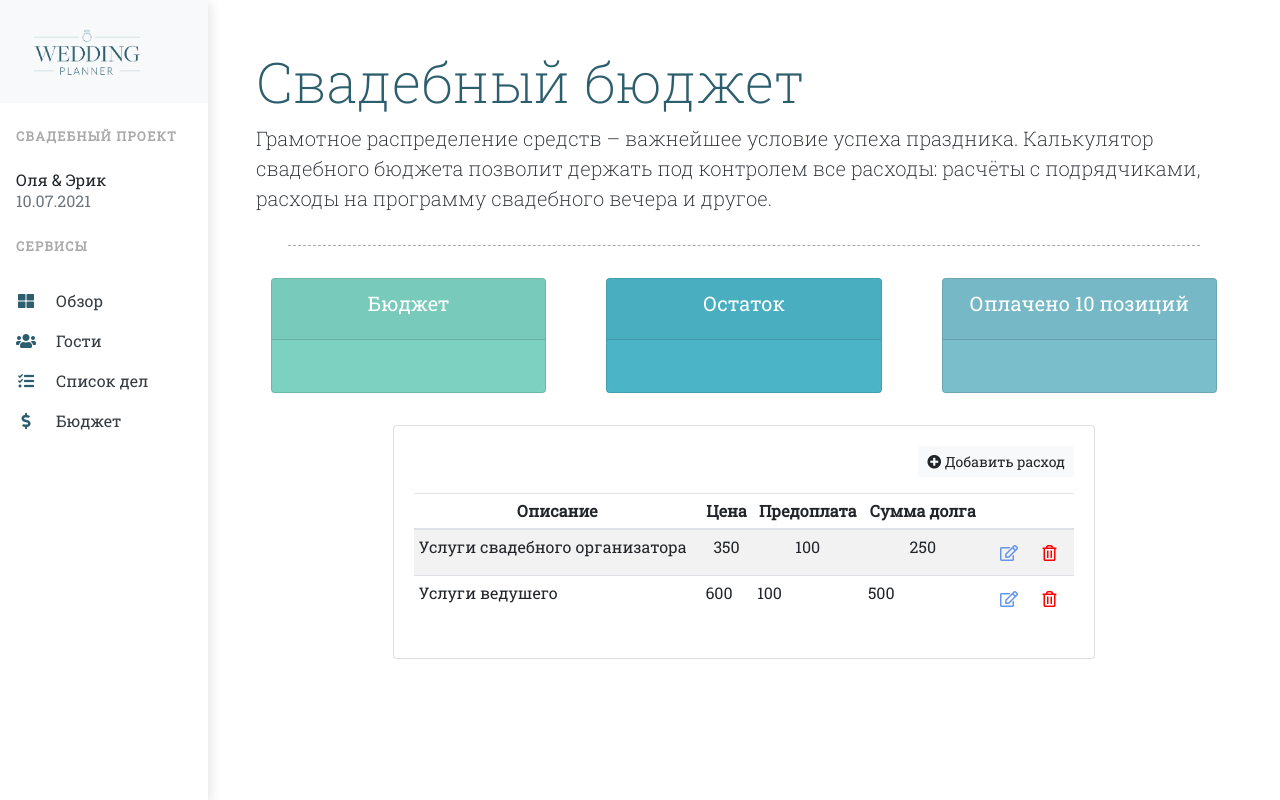
After one commit to OlyaHudoleeva/wedding_planning, a Django app: page /budget in a window 1280 px wide. The commit adds this page. Run offline with Django 3.2, Linux system fonts and the light colour scheme; some libraries are stand-ins or nearby versions.

Commit message:
Добавлен шаблон для страницы Бюджет

```diff
--- /dev/null
+++ b/main/static/main/css/budget.css
@@ -0,0 +1,11 @@
+#total-budget {
+    background-color: #7CD1C0;
+}
+
+#budget-left {
+    background-color: #4cb4c7;
+}
+
+#paid-transactions {
+    background-color: #7abecc;
+}
--- /dev/null
+++ b/main/templates/main/budget.html
@@ -0,0 +1,161 @@
+{% extends 'main/services.html' %}
+{% load static %}
+
+{% block styles %}
+    {#    <link rel="stylesheet" href="https://cdnjs.cloudflare.com/ajax/libs/materialize/1.0.0/css/materialize.min.css">#}
+    <link rel="stylesheet" href="{% static 'main/css/budget.css' %}">
+{% endblock %}
+
+{% block title %}Online Wedding Planner | Бюджет{% endblock %}
+{% block page-name %}Свадебный бюджет{% endblock %}
+{% block page-description %}Грамотное распределение средств – важнейшее условие успеха праздника. Калькулятор
+    свадебного бюджета позволит держать под контролем все расходы: расчёты с подрядчиками, расходы на программу
+    свадебного вечера и другое.{% endblock %}
+
+{% block content %}
+
+    {#    <section class="container">#}
+    {#    <div class="row">#}
+    {##}
+    {#        <div class="col 14">#}
+    {#            <div class="card-panel">#}
+    {#                <h6>Total</h6>#}
+    {#                <h2>$10000</h2>#}
+    {#            </div>#}
+    {#        </div>#}
+    {#    </div>#}
+    {#    </section>#}
+
+    <div class="row mb-3">
+        <div class="col">
+            <div class="col-md">
+                <div class="card text-center text-white  mb-3" id="total-budget">
+                    <div class="card-header">
+                        <h5 class="card-title">Бюджет</h5>
+                    </div>
+                    <div class="card-body">
+                        <h3 class="card-title"></h3>
+                    </div>
+                </div>
+            </div>
+        </div>
+
+        <div class="col">
+            <div class="col-md">
+                <div class="card text-center text-white  mb-3" id="budget-left">
+                    <div class="card-header">
+                        <h5 class="card-title">Остаток</h5>
+                    </div>
+                    <div class="card-body">
+                        <h3 class="card-title"></h3>
+                    </div>
+                </div>
+            </div>
+        </div>
+
+        <div class="col">
+            <div class="col-md">
+                <div class="card text-center text-white  mb-3" id="paid-transactions">
+                    <div class="card-header">
+                        <h5 class="card-title">Оплачено 10 позиций</h5>
+                    </div>
+                    <div class="card-body">
+                        <h3 class="card-title"></h3>
+                    </div>
+                </div>
+            </div>
+        </div>
+    </div>
+
+    {#    <div class="row ">#}
+    {#        <a class="btn btn-light btn-sm" href="">Добавить расход</a>#}
+    {#    </div>#}
+
+    {#    <ul>#}
+    {#        <li>#}
+    {#            <div class="card card-body">#}
+    {#                <div class="col-md-3">#}
+    {#                    <span class="expanse-description">Описание</span>#}
+    {#                </div>#}
+    {##}
+    {#                <div class="col-md-3">#}
+    {#                    <span class="expanse-description">Цена</span>#}
+    {#                </div>#}
+    {##}
+    {#                <div class="col-md-2">#}
+    {#                    <span class="expanse-description">Предоплата</span>#}
+    {#                </div>#}
+    {##}
+    {#                <div class="col-md-2">#}
+    {#                    <span class="expanse-description">Сумма долга</span>#}
+    {#                </div>#}
+    {#            </div>#}
+    {#        </li>#}
+    {#    </ul>#}
+
+
+
+    <div class="col-md-10 mx-auto w-75">
+        <div class="card card-body">
+            <div class="d-grid gap-2 d-md-flex justify-content-md-end mb-3">
+                <a class="btn btn-light btn-sm" href=""><i class="fas fa-plus-circle"></i> Добавить расход</a>
+            </div>
+            <table class="table table-sm table-striped">
+                <thead class="text-center">
+                <tr>
+                    <th>Описание</th>
+                    <th>Цена</th>
+                    <th>Предоплата</th>
+                    <th>Сумма долга</th>
+                    <th></th>
+                </tr>
+                </thead>
+                <tbody>
+
+                <tr>
+                    <td class="text-left">Услуги свадебного организатора</td>
+                    <td class="text-center">350</td>
+                    <td class="text-center">100</td>
+                    <td class="text-center">250</td>
+                    <td>
+                        <div class="btn-group d-flex align-items-center manage-tasks-btn-group">
+                            <a href="" class="btn btn-outline-secondary edit-task-btn"
+                               type="button"
+                               id="edit-task-btn-1"><i class="far fa-edit"></i>
+                            </a>
+
+                            <button class="btn btn-outline-secondary delete-task-btn"
+                                    type="button"
+                                    id="delete-task-btn-2"><i
+                                    class="far fa-trash-alt"></i></button>
+                        </div>
+                    </td>
+                </tr>
+
+                <tr>
+                    <td>Услуги ведушего</td>
+                    <td>600</td>
+                    <td>100</td>
+                    <td>500</td>
+                    <td>
+                        <div class="btn-group d-flex align-items-center manage-tasks-btn-group">
+                            <a href="" class="btn btn-outline-secondary edit-task-btn"
+                               type="button"
+                               id="edit-task-btn-1"><i class="far fa-edit"></i>
+                            </a>
+
+                            <button class="btn btn-outline-secondary delete-task-btn"
+                                    type="button"
+                                    id="delete-task-btn-2"><i
+                                    class="far fa-trash-alt"></i></button>
+                        </div>
+                    </td>
+                </tr>
+                </tbody>
+            </table>
+        </div>
+    </div>
+
+
+    {#    <script src="https://cdnjs.cloudflare.com/ajax/libs/materialize/1.0.0/js/materialize.min.js"></script>#}
+{% endblock %}
--- a/main/templates/main/checklist.html
+++ b/main/templates/main/checklist.html
@@ -55,10 +55,10 @@
                                                     </label>
                                                 {% endif %}
                                                 <div class="btn-group d-flex align-items-center manage-tasks-btn-group">
-                                                    <button class="btn btn-outline-secondary edit-task-btn"
+                                                    <a href="" class="btn btn-outline-secondary edit-task-btn"
                                                             type="button"
                                                             id="edit-task-btn-{{ task.id }}"><i class="far fa-edit"></i>
-                                                    </button>
+                                                    </a>
 
                                                     <button class="btn btn-outline-secondary delete-task-btn"
                                                             type="button"
--- a/main/templates/main/services.html
+++ b/main/templates/main/services.html
@@ -21,6 +21,7 @@
             crossorigin="anonymous"></script>
     <link rel="stylesheet" href="https://use.fontawesome.com/releases/v5.7.2/css/all.css"
           integrity="sha384-fnmOCqbTlWIlj8LyTjo7mOUStjsKC4pOpQbqyi7RrhN7udi9RwhKkMHpvLbHG9Sr" crossorigin="anonymous">
+    {% block styles %}{% endblock %}
     <script src="{% static 'main/js/checklist.js' %}"></script>
 </head>
 <body>
@@ -63,7 +64,7 @@
             </a>
         </li>
         <li class="nav-item">
-            <a href="#" class="nav-link text-dark px-3">
+            <a href="{% url 'budget' %}" class="nav-link text-dark px-3">
                 <i class="fas fa-dollar-sign mr-3 text-primary fa-fw"></i>
                 Бюджет
             </a>
--- a/main/urls.py
+++ b/main/urls.py
@@ -6,12 +6,19 @@ urlpatterns = [
     path('login', views.login_page, name='login'),
     path('logout', views.logout_user, name='logout'),
 
+    # path('projects', views.project_list, name='project_list'),
+    # path('<slug:project_slug>', views.project_detail, name='project_detail'),
+
     path('', views.index, name='home'),
     path('guests', views.guests, name='guests'),
     path('overview', views.overview, name='overview'),
     path('checklist', views.checklist, name='checklist'),
+
     path('add_new_subtask', views.add_new_subtask, name='add_new_subtask'),
-    path('handle_task', views.handle_task)
+    # path('update_subtask', views.update_subtask, name = 'update_subtask'),
+    path('handle_task', views.handle_task),
+
+    path('budget', views.budget, name='budget'),
 
     # path('create_task_group', views.createTaskGroup, name='create_task_group')
     # path('add_tasks', views.add_tasks)
--- a/main/views.py
+++ b/main/views.py
@@ -120,6 +120,22 @@ def add_new_subtask(request):
     return redirect('checklist')
 
 
+# class SubtaskUpdateView(UpdateView):
+#     model = Task
+#     template_name = 'main/checklist.html'
+#
+#     form_class = TaskForm
+
+
+# def update_subtask(request):
+#     task_group_id = request.POST.get['task_group_id']
+#     subtask_description = request.POST.get['subtask-description']
+#     task = Task.objects.get(task_group=TaskGroup.objects.filter(id=task_group_id)[0], description=subtask_description)
+#     form = TaskForm(instance=task)
+#
+#     context = {'form':form}
+#     return render(request, 'main/checklist.html', context)
+
 @login_required(login_url='login')
 def handle_task(request):
     status = request.POST['status']
@@ -130,3 +146,8 @@ def handle_task(request):
     task.save()
 
     return JsonResponse({})
+
+
+def budget(request):
+    context = {}
+    return render(request, 'main/budget.html', context)
```
